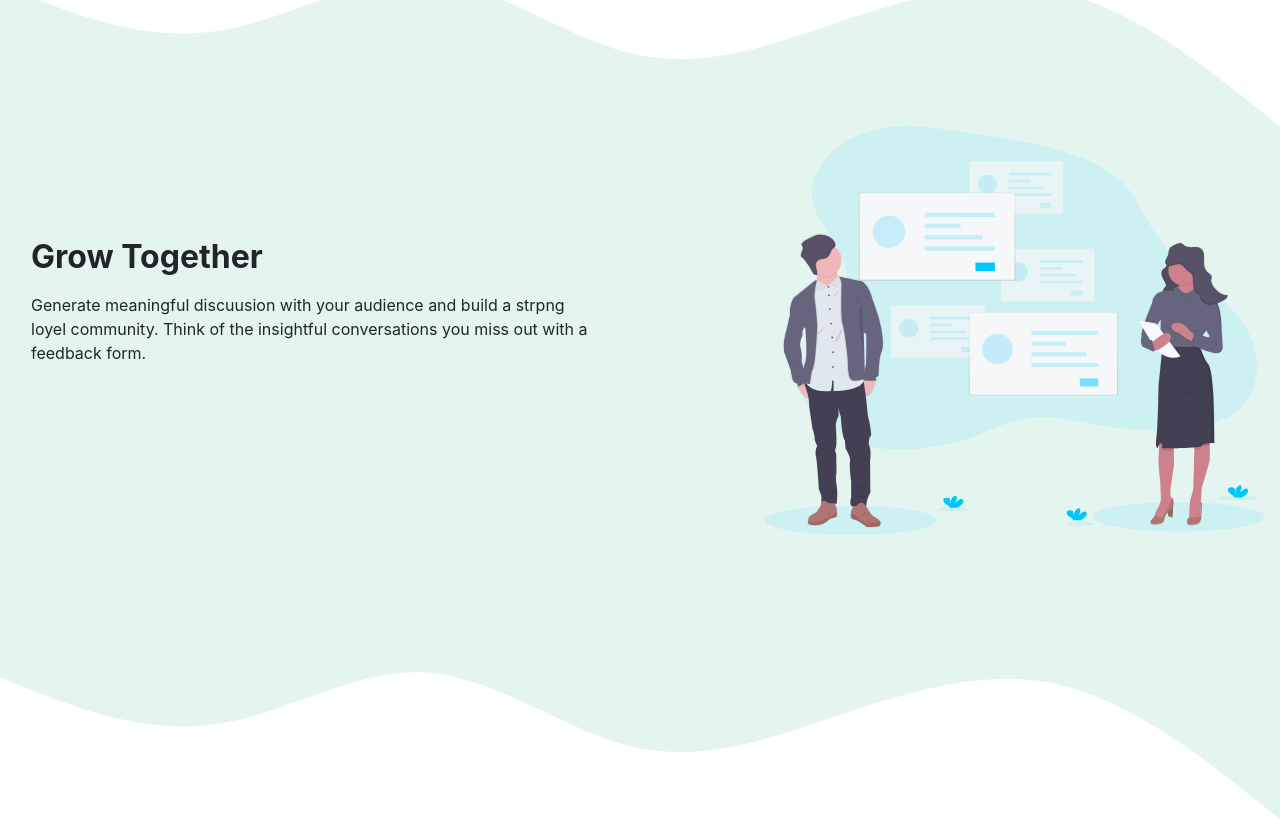
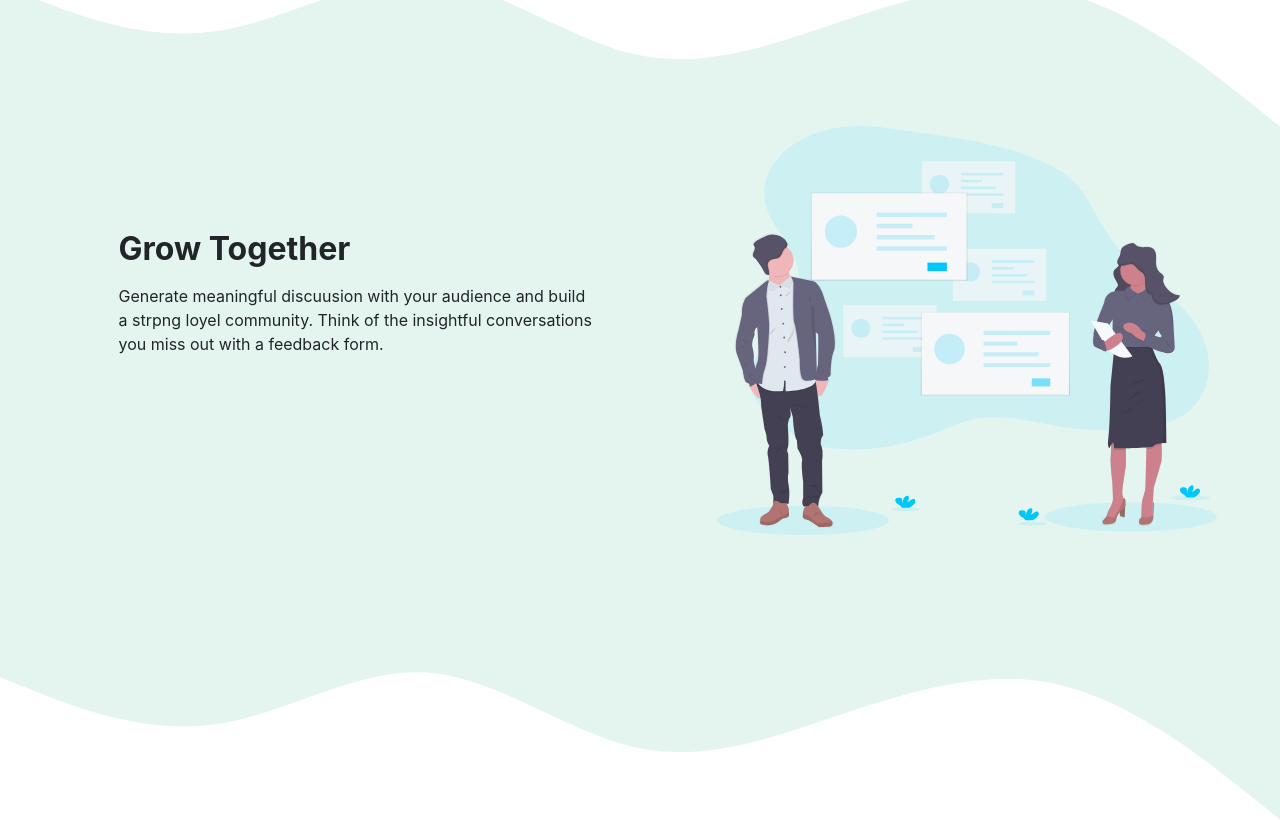
Before and after one commit to rana-wagdi/landing-page-with-curved-sections, a plain HTML site: page index.html in a window 1280 px wide. Shown: the part 1840-2660 px from the top of the page. Drawn offline with Linux system fonts and the light colour scheme.

Commit message:
Update styles.css

```diff
--- a/css/styles.css
+++ b/css/styles.css
@@ -128,20 +128,22 @@ header{
     height: auto;
     text-align: center;
     overflow: hidden;
+
 }
 #together img{
-    margin: 0 auto;
+
     width: 40%;
     height: auto;
-    text-align: left;
     float: right;
+    margin: auto 3rem 0 0;
 }
  .grow {
-    position: relative;
-    padding-top: 6rem;
+
     margin: 0 1rem;
     text-align: left;
+    padding: 7% 0 0 7%;
     width: 45%;
+
 }
 #together .grow h2{
     margin: 1rem 0;
@@ -204,7 +206,7 @@ header{
         margin: .5rem .5rem;
     }
     .logo-img{
-        width: 40%;
+        width: 50%;
         margin: 0 .1rem;
      }
      .btn-try{
@@ -218,7 +220,7 @@ header{
          width: 15rem;
      }
  }
- @media (max-width:346px){
+ @media (max-width:279px){
     .btn-try{
         display: none;
      }
```
